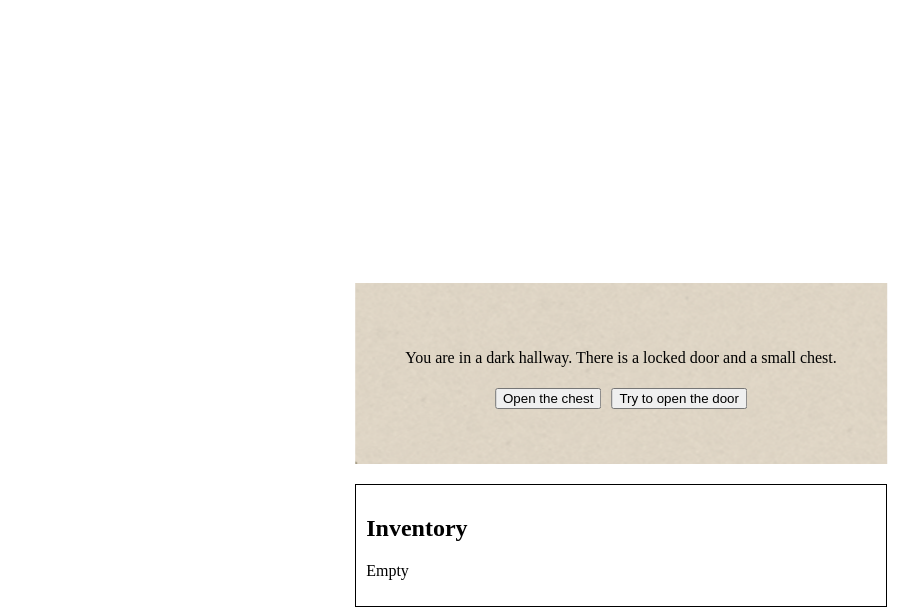
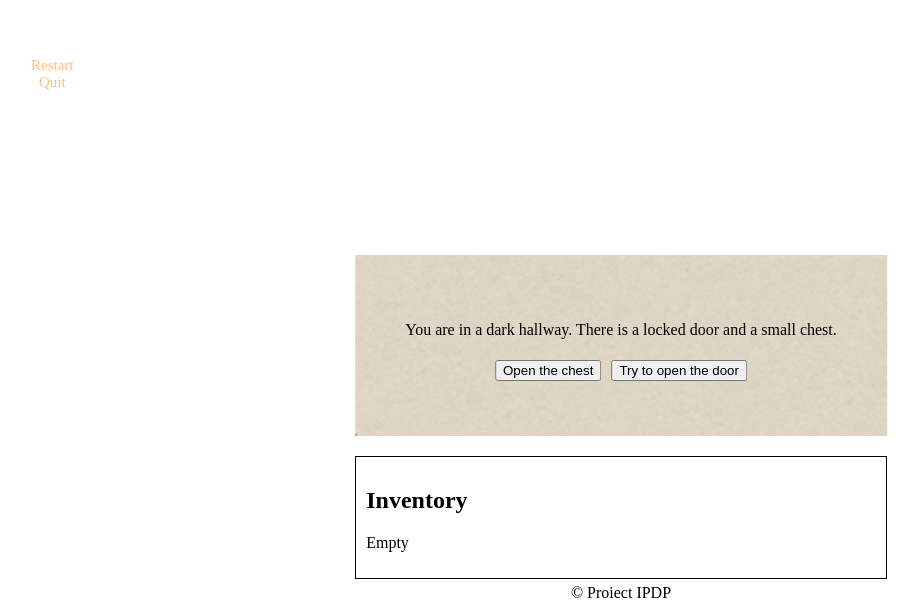
Before and after one commit to Shokerisbad/IPDP-Interactive-CYOA-Game-Project, a Next.js app: page /game in a window 1280 px wide. Shown: the part 193-800 px from the top of the page, without its empty margins (19-938 px from the left). Built offline with nearby package versions, Linux system fonts and the light colour scheme.

Commit message:
Footer + navbar

```diff
--- a/pages/game.tsx
+++ b/pages/game.tsx
@@ -1,14 +1,17 @@
 import {useEffect, useState} from 'react';
 import styles from './styles.module.css'
+import storyData from "../data/story.json";
+
 
 export default function Game() {
     const [storyNode, setStoryNode] = useState(null);
     const [inventory, setInventory] = useState([]);
     const [error, setError] = useState(null);
+    const [history, setHistory] = useState<string[]>(["start"]);
 
     useEffect(() => { //starts as soon as the page loads
         fetchStory('start');
-        const savedInventory = JSON.parse(localStorage  .getItem("inventory")) || [];
+        const savedInventory = JSON.parse(localStorage.getItem("inventory")) || [];
         setInventory(savedInventory);
     }, []);
     useEffect(() => { //only starts when inventory changes to save it in local storage
@@ -38,8 +41,39 @@ export default function Game() {
     if (error) return <p style={{color: 'red'}}>Error: {error}</p>;
     if (!storyNode) return <p>Loading...</p>;
 
+    const currentStep = history[history.length - 1];
+    const storyPart = storyData[currentStep];
+
+    if (!storyPart) return <h2>The step does not exist in JSON</h2>;
+
+    const restart = () => {
+        setHistory(["start"]);
+        fetchStory('start');
+    };
+
+    //butonul de quit goleste inventarul, reseteaza istoria si te duce la inceputul jocului
+    const quit = () =>{
+        if(confirm("Are you sure you want to quit?")){
+            setInventory([]);
+            localStorage.removeItem("inventory");
+            setHistory(["start"]);
+            fetchStory('start');
+        }
+    };
+
     return (
         <div>
+            <nav className={styles.navigationBar} style={{textAlign: 'center'}}>
+                <ul style={{listStyleType: 'none', padding: '0px'}}>
+                    <div style={{position: 'fixed', top: '250px', left: '50px', fontSize: '15px'}}>
+                        <li><a onClick={() => restart()}
+                               style={{color: '#febe7e', textDecoration: 'none', cursor: 'pointer'}}>Restart</a></li>
+                        <li><a onClick={() => quit()}
+                               style={{color: '#febe7e', textDecoration: 'none', cursor: 'pointer'}}>Quit</a>
+                        </li>
+                    </div>
+                </ul>
+            </nav>
             <div className={styles.gameContainer} style={{textAlign: 'center', padding: '50px'}}>
                 <p>{storyNode.text}</p>
                 {storyNode.choices.map((choice, index) => (
@@ -61,8 +95,8 @@ export default function Game() {
                     <p>Empty</p>
                 )}
             </div>
+            <footer className={styles.footer} style={{textAlign: 'center', padding: '5px'}}>&copy; Proiect IPDP</footer>
         </div>
 
-    )
-        ;
+    );
 }
--- a/tsconfig.json
+++ b/tsconfig.json
@@ -20,6 +20,9 @@
   },
   "include": [
     "next-env.d.ts",
+    "app",
+    "pages",
+    "components",
     "**/*.ts",
     "**/*.tsx"
   ],
```
Also changed, not shown: pages/index.tsx (+5 -2 lines).
